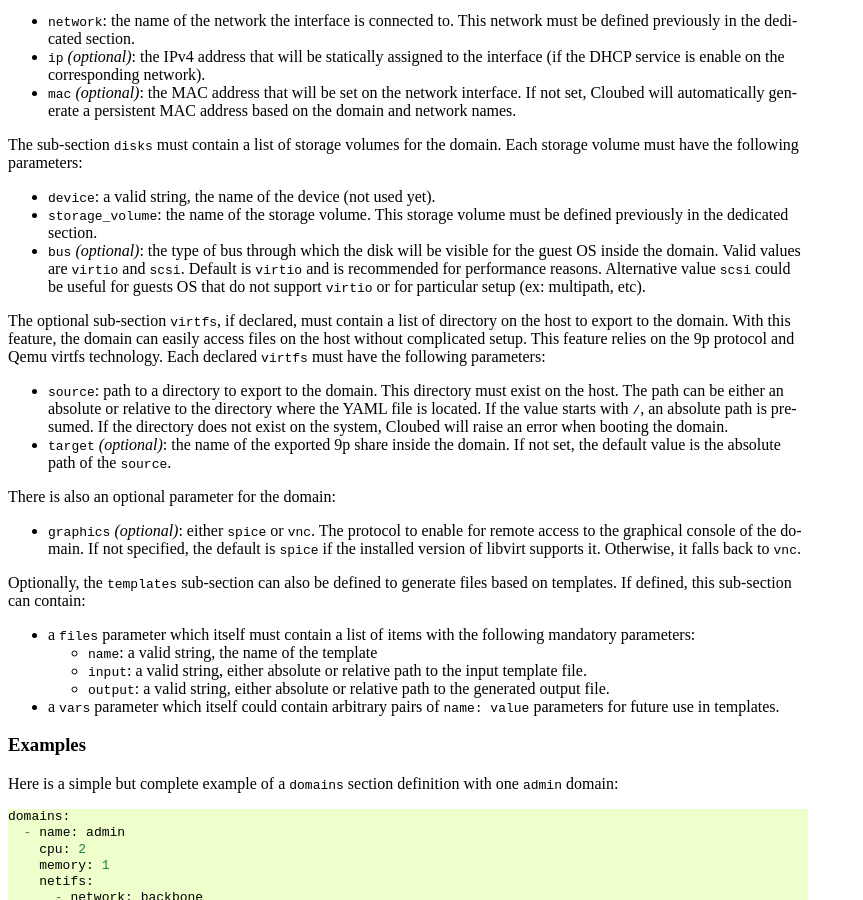
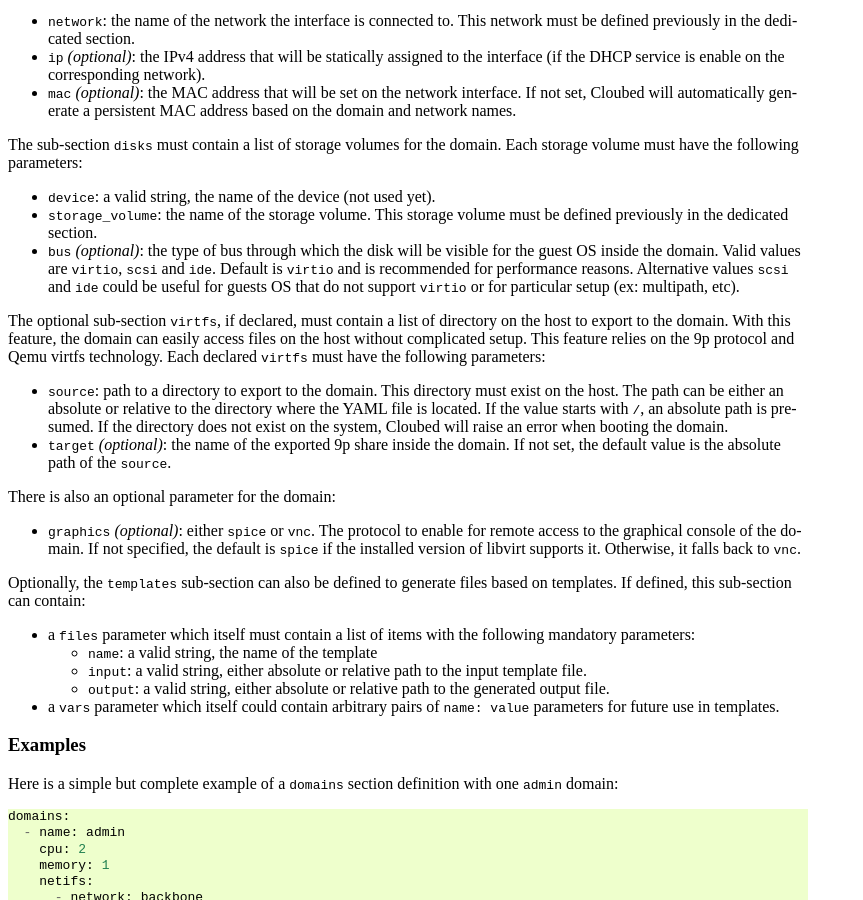
Before and after one commit to rezib/cloubed, a Sphinx documentation site: the page built from doc/yaml.rst, in a window 1280 px wide and 900 px high, scrolled down 3792 px. Shown: the whole window, without its empty margins (0-863 px from the left). Built offline with Sphinx 7.4.7, drawn with Linux system fonts in a browser that asks for light colours.

Commit message:
update doc for valid disks buses

```diff
--- a/doc/yaml.rst
+++ b/doc/yaml.rst
@@ -278,10 +278,10 @@ domain. Each storage volume must have the following parameters:
 * ``storage_volume``: the name of the storage volume. This storage volume must
   be defined previously in the dedicated section.
 * ``bus`` *(optional)*: the type of bus through which the disk will be visible
-  for the guest OS inside the domain. Valid values are ``virtio`` and ``scsi``.
-  Default is ``virtio`` and is recommended for performance reasons. Alternative
-  value ``scsi`` could be useful for guests OS that do not support ``virtio`` or
-  for particular setup (ex: multipath, etc).
+  for the guest OS inside the domain. Valid values are ``virtio``, ``scsi`` and
+  ``ide``. Default is ``virtio`` and is recommended for performance reasons.
+  Alternative values ``scsi`` and ``ide`` could be useful for guests OS that do
+  not support ``virtio`` or for particular setup (ex: multipath, etc).
 
 The optional sub-section ``virtfs``, if declared, must contain a list of
 directory on the host to export to the domain. With this feature, the domain can
```
